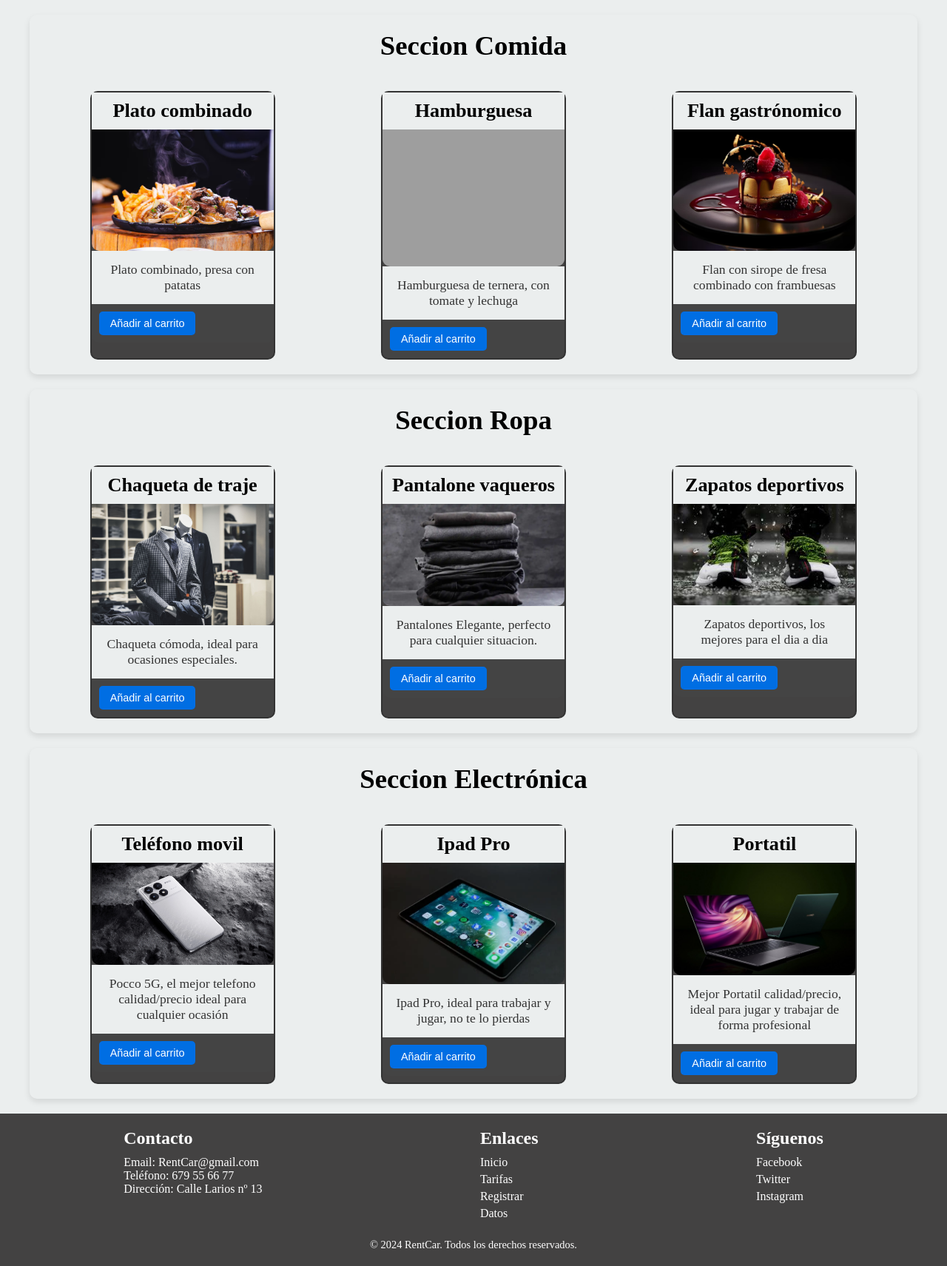
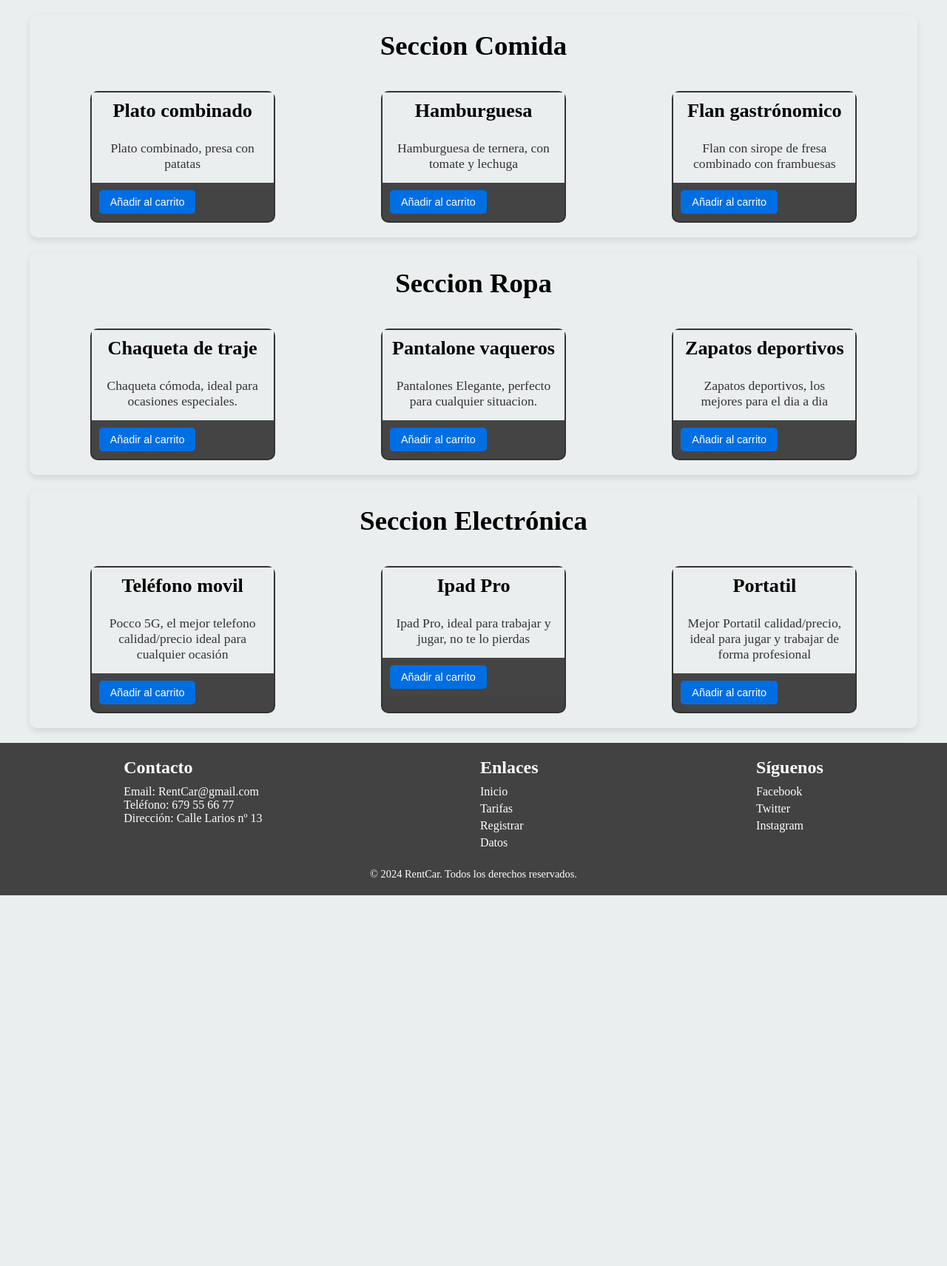
Before and after one commit to MiguelVaroRaya/T5A2.Programacion_Orientada_A_Objetos, a PHP site: page / in a window 1280 px wide. Shown: the part 157-1868 px from the top of the page at 74% size. After the commit the page ends 1367 px from the top, so only its background shows below. Run offline with PHP 8.4, Linux system fonts and the light colour scheme; data that the repository does not hold is empty; grey boxes are pictures that could not be loaded.

Commit message:
Arreglo de la interfaz, modificacion de main.php y ubicación de crearProducto.php

```diff
--- a/resources/views/crear.php
+++ b/resources/views/crear.php
@@ -2,7 +2,7 @@
 
 <head>
     <?php require 'includes/head.php';
-    require_once __DIR__.'/../crearProducto.php'; ?>
+    require_once __DIR__.'/crearProducto.php'; ?>
 </head>
 
 <body>
--- a/resources/views/includes/main.php
+++ b/resources/views/includes/main.php
@@ -5,9 +5,6 @@
             <div class="card">
                 <div class="card__titulo">
                     <h3>Plato combinado</h3>
-                </div>
-                <div class="card__img">
-                    <img src="img/comida1.avif" alt="Toyota RAV4">
                 </div>
                 <div class="card__content">
                     Plato combinado, presa con patatas
@@ -21,9 +18,6 @@
                 <div class="card__titulo">
                     <h3>Hamburguesa</h3>
                 </div>
-                <div class="card__img">
-                    <img src="img/comida2.webp" alt="BMW Serie 3">
-                </div>
                 <div class="card__content">
                     Hamburguesa de ternera, con tomate y lechuga
                 </div>
@@ -36,9 +30,6 @@
                 <div class="card__titulo">
                     <h3>Flan gastrónomico</h3>
                 </div>
-                <div class="card__img">
-                    <img src="img/comida3.avif" alt="Ford Fiesta">
-                </div>
                 <div class="card__content">
                     Flan con sirope de fresa combinado con frambuesas
                 </div>
@@ -46,6 +37,7 @@
                     <button class="card__boton">Añadir al carrito</button>
                 </div>
             </div>
+
         </div>
     </section>
 
@@ -55,9 +47,6 @@
             <div class="card">
                 <div class="card__titulo">
                     <h3>Chaqueta de traje</h3>
-                </div>
-                <div class="card__img">
-                    <img src="img/ropa3.jpg" alt="Toyota RAV4">
                 </div>
                 <div class="card__content">
                     Chaqueta cómoda, ideal para ocasiones especiales.
@@ -71,9 +60,6 @@
                 <div class="card__titulo">
                     <h3>Pantalone vaqueros</h3>
                 </div>
-                <div class="card__img">
-                    <img src="img/ropa1.webp" alt="BMW Serie 3">
-                </div>
                 <div class="card__content">
                     Pantalones Elegante, perfecto para cualquier situacion.
                 </div>
@@ -85,9 +71,6 @@
             <div class="card">
                 <div class="card__titulo">
                     <h3>Zapatos deportivos</h3>
-                </div>
-                <div class="card__img">
-                    <img src="img/ropa2.jpg" alt="Ford Fiesta">
                 </div>
                 <div class="card__content">
                     Zapatos deportivos, los mejores para el dia a dia
@@ -106,9 +89,6 @@
                 <div class="card__titulo">
                     <h3>Teléfono movil</h3>
                 </div>
-                <div class="card__img">
-                    <img src="img/movil.webp" alt="Toyota RAV4">
-                </div>
                 <div class="card__content">
                     Pocco 5G, el mejor telefono calidad/precio ideal para cualquier ocasión
                 </div>
@@ -120,9 +100,6 @@
             <div class="card">
                 <div class="card__titulo">
                     <h3>Ipad Pro</h3>
-                </div>
-                <div class="card__img">
-                    <img src="img/tablet.webp" alt="BMW Serie 3">
                 </div>
                 <div class="card__content">
                     Ipad Pro, ideal para trabajar y jugar, no te lo pierdas
@@ -136,9 +113,6 @@
                 <div class="card__titulo">
                     <h3>Portatil</h3>
                 </div>
-                <div class="card__img">
-                    <img src="img/portatil.jpg" alt="Ford Fiesta">
-                </div>
                 <div class="card__content">
                     Mejor Portatil calidad/precio, ideal para jugar y trabajar de forma profesional
                 </div>
```
Also changed, not shown: resources/views/home.php (+16 -3 lines), App/interfaces/VendibleInterface.php (renamed from App/interfaces/Vendible.php), resources/views/crearProducto.php (renamed from resources/crearProducto.php), resources/views/funciones.php (renamed from resources/funciones.php), 1 other file.
